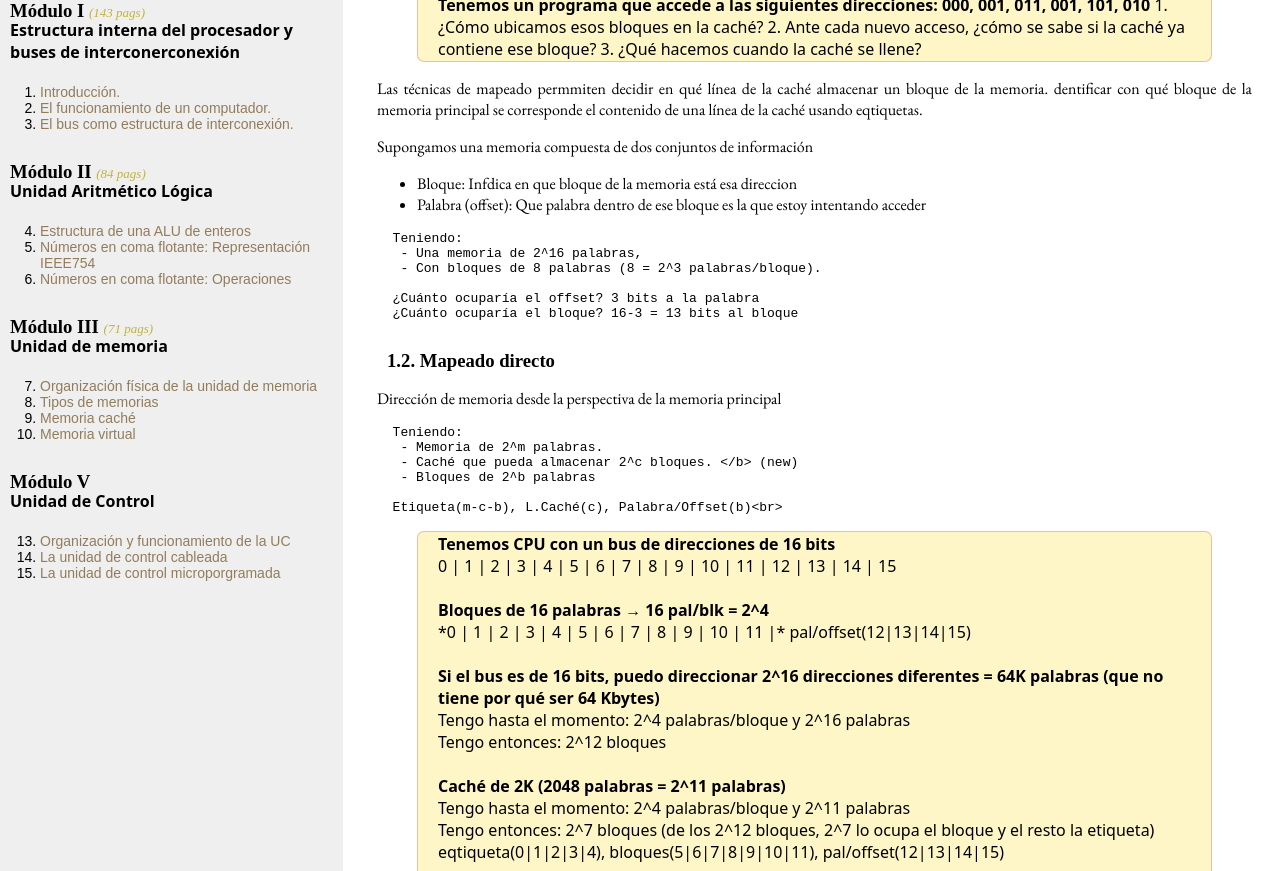
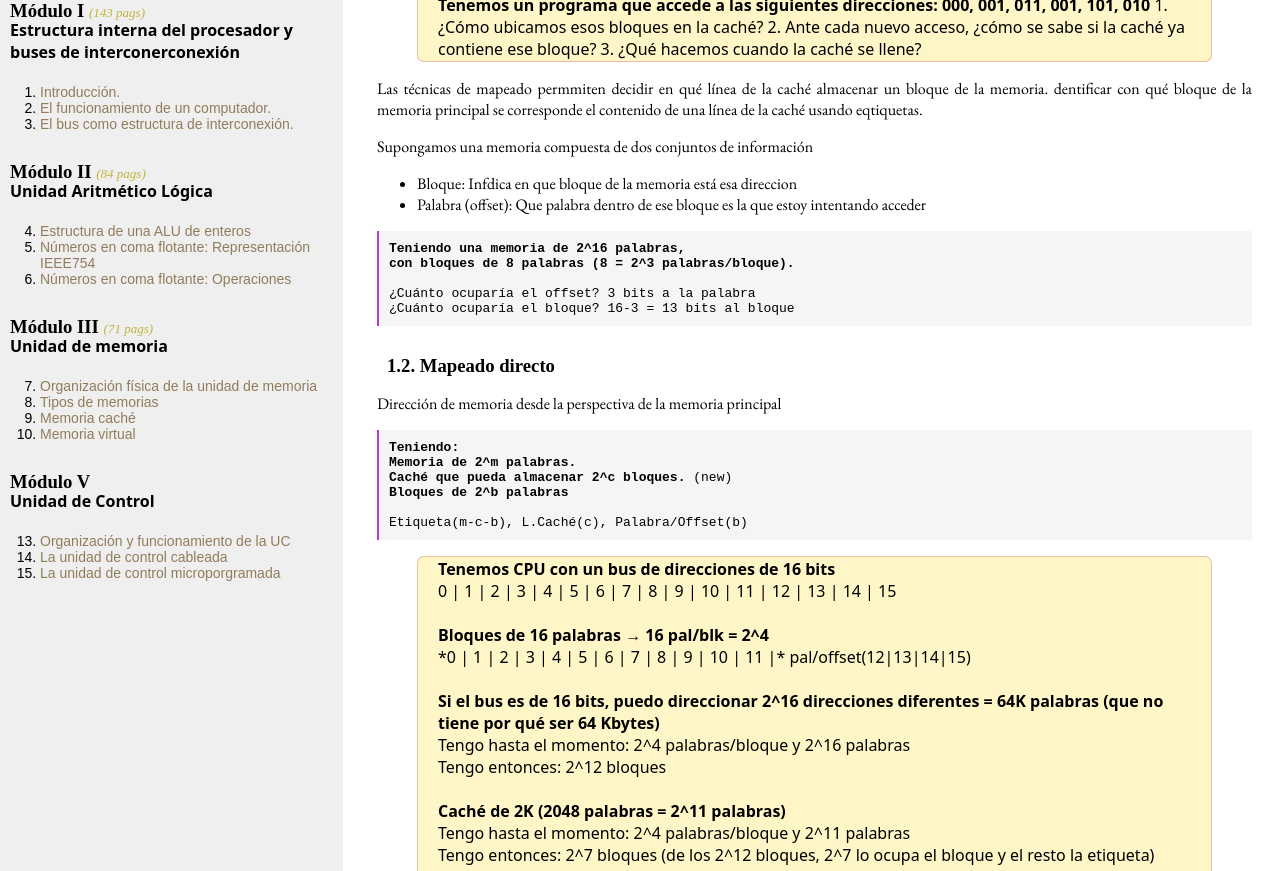
Before and after one commit to dkaerit/EDC, a Jekyll site: the page built from _posts/2020-10-05-TEMA09.md, in a window 1280 px wide and 900 px high, scrolled down 2308 px, cut to the strip 29-900 px from the top of the window. Built offline with Jekyll 4.4.1, drawn with Linux system fonts in a browser that asks for light colours; some web fonts are replaced; some of the changed lines change nothing that is shown.

Commit message:
Create 2020-10-05-TEMA09.md

````diff
--- a/_posts/2020-10-05-TEMA09.md
+++ b/_posts/2020-10-05-TEMA09.md
@@ -76,27 +76,24 @@
   - Bloque: Infdica en que bloque de la memoria está esa direccion
   - Palabra (offset): Que palabra dentro de ese bloque es la que estoy intentando acceder
 
-```language-print
-  Teniendo:
-   - Una memoria de 2^16 palabras,
-   - Con bloques de 8 palabras (8 = 2^3 palabras/bloque).
-
-  ¿Cuánto ocuparía el offset? 3 bits a la palabra
-  ¿Cuánto ocuparía el bloque? 16-3 = 13 bits al bloque
-```
+<code class="language-print">
+  <b>Teniendo una memoria de 2^16 palabras, </b><br>
+  <b>con bloques de 8 palabras (8 = 2^3 palabras/bloque).</b><br><br>
+  ¿Cuánto ocuparía el offset? 3 bits a la palabra<br>
+  ¿Cuánto ocuparía el bloque? 16-3 = 13 bits al bloque<br>
+</code>
 
 
 ### 1.2. Mapeado directo
 Dirección de memoria desde la perspectiva de la memoria principal
 
-```language-print
-  Teniendo:
-   - Memoria de 2^m palabras.
-   - Caché que pueda almacenar 2^c bloques. </b> (new)
-   - Bloques de 2^b palabras
-
+<code class="language-print">
+  <b>Teniendo: </b><br>
+  <b>Memoria de 2^m palabras. </b><br>
+  <b>Caché que pueda almacenar 2^c bloques. </b> (new)<br>
+  <b>Bloques de 2^b palabras</b><br><br>
   Etiqueta(m-c-b), L.Caché(c), Palabra/Offset(b)<br>
-```
+</code>
 
 <blockquote>
   <b>Tenemos CPU con un bus de direcciones de 16 bits</b><br>
````
